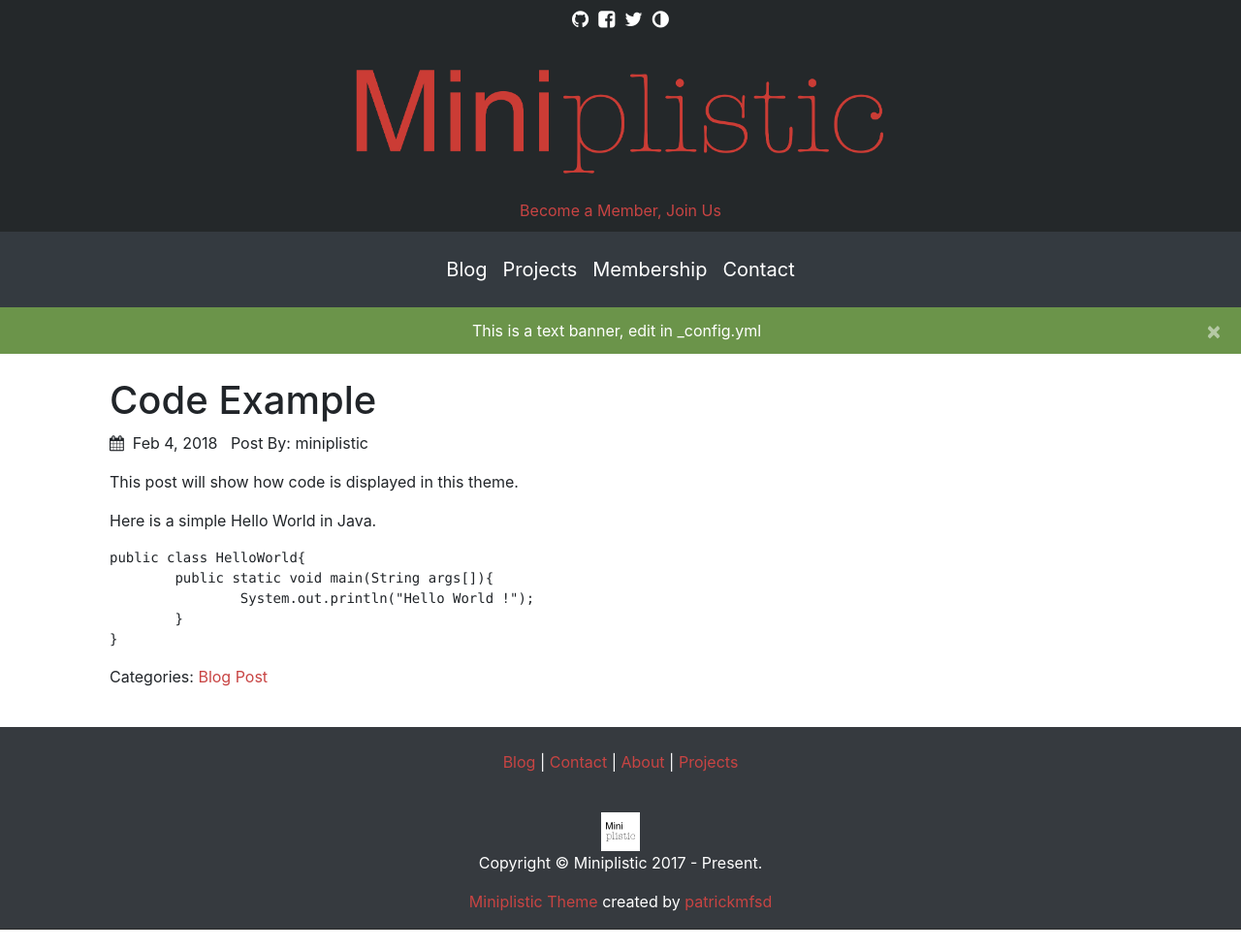
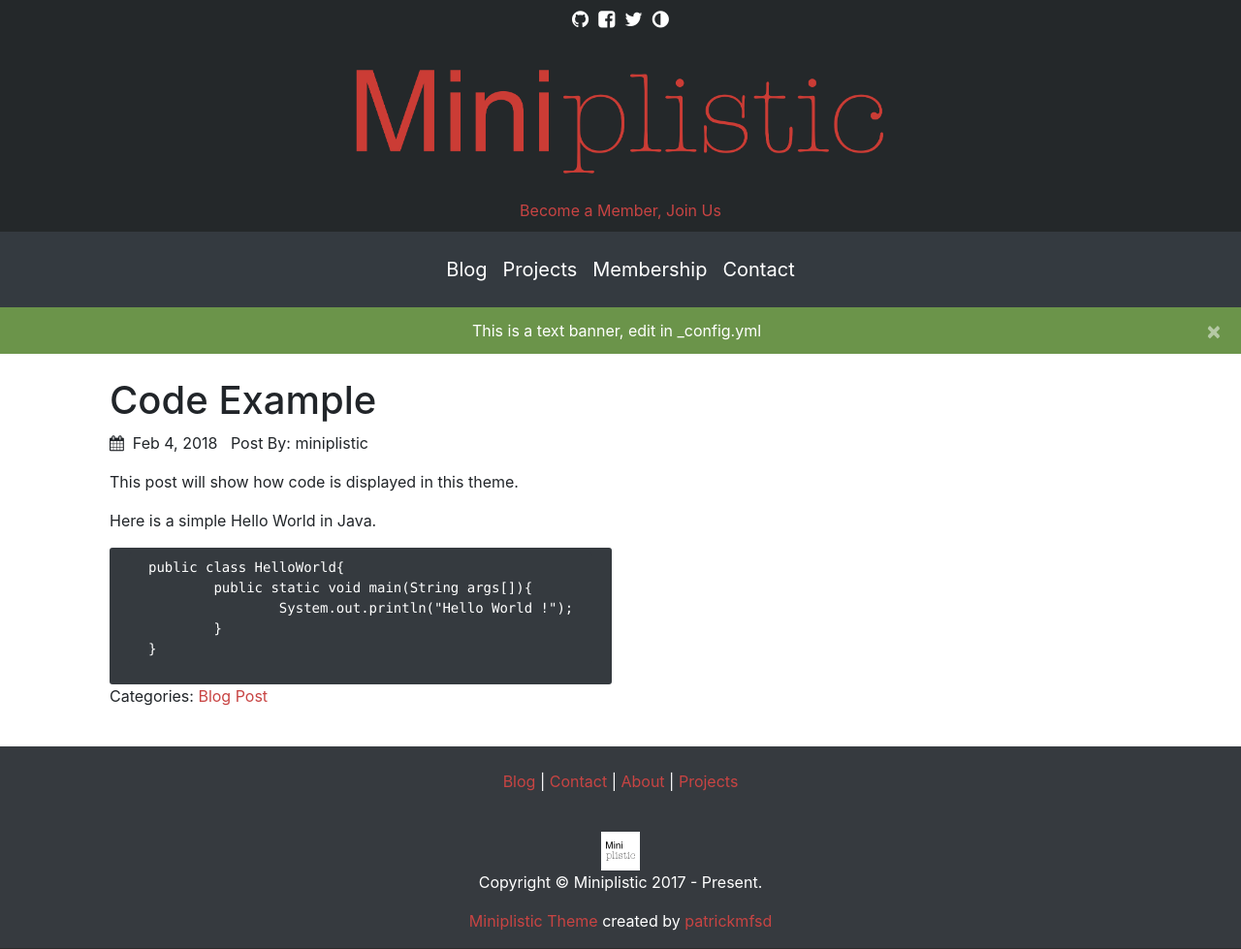
Before and after one commit to patrickmfsd/Miniplistic, a Jekyll site: the page built from _posts/2018-02-04-Post-With-Code.md, in a window 1280 px wide. Shown: the whole page at 97% size. Built offline with Jekyll 4.4.1, drawn with Linux system fonts in a browser that asks for light colours; nearby versions of some CDN libraries.

Commit message:
Implemented Code css style

````diff
--- a/_posts/2018-02-04-Post-With-Code.md
+++ b/_posts/2018-02-04-Post-With-Code.md
@@ -11,8 +11,10 @@ This post will show how code is displayed in this theme.
 
 Here is a simple Hello World in Java.
 
-	public class HelloWorld{
-		public static void main(String args[]){
-			System.out.println("Hello World !");
-		}
+```
+public class HelloWorld{
+	public static void main(String args[]){
+		System.out.println("Hello World !");
 	}
+}
+```
--- a/_sass/_site.scss
+++ b/_sass/_site.scss
@@ -56,6 +56,14 @@ body {
 .navbar-toggler {
      outline: none !important;
      border: none !important;
+}
+
+.highlight {
+    background-color: #353A3F !important;
+    color: white !important;
+    padding: 5px 20px;
+    border-radius: 3px;
+    border: 1px;
 }
 
 // Link Color
````
